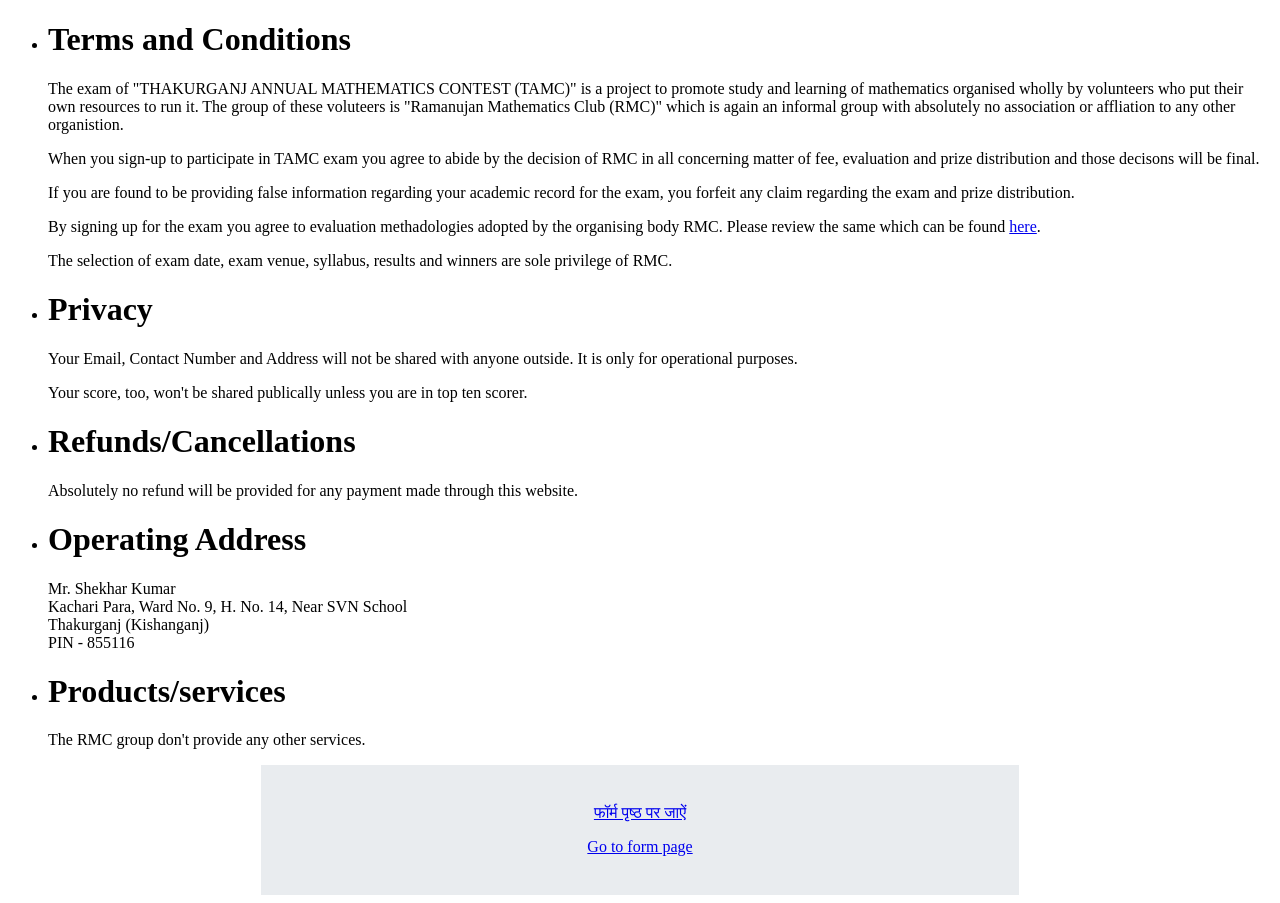
After one commit to shkr4/tamc2024-test, a Flask app: page /tc in a window 1280 px wide. The commit adds this page. Run offline with Flask 3, Linux system fonts and the light colour scheme; parts of the project's set-up code (start-up, migrations or seed data) failed here and were passed over.

Commit message:
razorpay edit

```diff
--- a/app.py
+++ b/app.py
@@ -254,17 +254,22 @@ def getData():
     totalClassNineStudent = User.query.filter(User.grade == '9').count()
     totalClassTenStudent = User.query.filter(User.grade == '10').count()
 
-    info = f'''<p>
-        Total Students: {totalStudents}
-        Class 6: {totalClassSixStudent}; {round((totalClassSixStudent*100)/totalStudents,2)}% of total students.
-        Class 7: {totalClassSevenStudent}; {round((totalClassSevenStudent*100)/totalStudents,2)}% of total students.
-        Class 8: {totalClassEightStudent}; {round((totalClassEightStudent*100)/totalStudents,2)}% of total students.
-        Class 9: {totalClassNineStudent}; {round((totalClassNineStudent*100)/totalStudents,2)}% of total students.
-        Class 10: {totalClassTenStudent}; {round((totalClassTenStudent*100)/totalStudents,2)}% of total students.
-        Expected Fee Collection: ₹{20*(totalStudents - totalClassSixStudent)},
+    info = f'''<p style="padding: 20%">
+        Total Students: {totalStudents} <br><br>
+        Class 6: {totalClassSixStudent}; {round((totalClassSixStudent*100)/totalStudents,2)}% of total students. <br>
+        Class 7: {totalClassSevenStudent}; {round((totalClassSevenStudent*100)/totalStudents,2)}% of total students. <br>
+        Class 8: {totalClassEightStudent}; {round((totalClassEightStudent*100)/totalStudents,2)}% of total students. <br>
+        Class 9: {totalClassNineStudent}; {round((totalClassNineStudent*100)/totalStudents,2)}% of total students. <br>
+        Class 10: {totalClassTenStudent}; {round((totalClassTenStudent*100)/totalStudents,2)}% of total students. <br><br>
+        Expected Fee Collection: ₹{20*(totalStudents - totalClassSixStudent)}. <br><br>
         Total Main Page Reload: {totalReload}</p>
     '''
     return info
+
+
+@app.get('/tc')
+def tc():
+    return render_template('tc.html')
 
 
 if __name__ == '__main__':
--- a/templates/home.html
+++ b/templates/home.html
@@ -302,6 +302,10 @@
                     </p>
                 </a>
 
+            <div>
+                <a href="{{url_for('tc')}}" style="font-size: 0.7em;">Terms and Conditions       •       Privacy     •       Refunds/Cancellations       •       Operating Address       •       Products/services</a>
+            </div>
+
         </div>
     </div>
     <hr class="my-4">
--- /dev/null
+++ b/templates/tc.html
@@ -0,0 +1,71 @@
+<!DOCTYPE html>
+<html lang="en">
+<head>
+    <meta charset="UTF-8">
+    <meta name="viewport" content="width=device-width, initial-scale=1.0">
+    <title>T&C</title>
+</head>
+<body>
+    <ul>
+        <li>
+            <h1>Terms and Conditions</h1>
+            <p>
+                The exam of "THAKURGANJ ANNUAL MATHEMATICS CONTEST (TAMC)" is a project to promote study and learning of mathematics organised
+                wholly by volunteers who put their own resources to run it. The group of these voluteers is "Ramanujan Mathematics Club (RMC)"
+                which is again an informal group with absolutely no association or affliation to any other organistion.</b>
+            </p>
+            <p>
+                When you sign-up to participate in TAMC exam you agree to abide by the decision of RMC in all concerning matter of fee, evaluation
+                and prize distribution and those decisons will be final.
+            </p>
+            <p>
+                If you are found to be providing false information regarding your academic record for the exam, you forfeit any claim
+                regarding the exam and prize distribution.
+            </p>
+            <p>
+                By signing up for the exam you agree to evaluation methadologies adopted by the organising body RMC. Please review the same which can be found
+                <a href="{{url_for('rules')}}">here</a>.
+            </p>
+            <p>
+                The selection of exam date, exam venue, syllabus, results and winners are sole privilege of RMC.
+            </p>
+        </li>
+        <li>
+            <h1>Privacy</h1>
+            <p>
+                Your Email, Contact Number and Address will not be shared with anyone outside. It is only for operational purposes.
+            </p>
+            <p>
+                Your score, too, won't be shared publically unless you are in top ten scorer.
+            </p>
+        </li>
+        <li>
+            <h1>Refunds/Cancellations</h1>
+            <p>
+                Absolutely no refund will be provided for any payment made through this website.
+            </p>
+        </li>
+        <li>
+            <h1>Operating Address</h1>
+            <p>
+                Mr. Shekhar Kumar <br>
+                Kachari Para, Ward No. 9, H. No. 14, Near SVN School <br>
+                Thakurganj (Kishanganj) <br>
+                PIN - 855116
+            </p>
+        </li>
+        <li>
+            <h1>Products/services</h1>
+            <p>
+                The RMC group don't provide any other services.
+            </p>
+        </li>
+    </ul>
+    <div class="container mb-5 mt-5" style="padding-right: 20%; padding-left: 20%;">
+        <div class="border border-dark" style="text-align: center; align-self: center; background-color: #e9ecef; padding: 3%;">
+                <p class="font-monospace mt-3"><a href="{{url_for('index')}}">फॉर्म पृष्ठ पर जाऐं</a></p>
+                <p class="font-monospace"><a href="{{url_for('index')}}">Go to form page</a></p>
+        </div>
+    </div>
+</body>
+</html>
--- a/templates/whatis.html
+++ b/templates/whatis.html
@@ -67,8 +67,6 @@
   <div class="border border-dark" style="text-align: center; align-self: center; background-color: #e9ecef; padding: 3%;">
           <p class="font-monospace mt-3"><a href="{{url_for('index')}}">फॉर्म पृष्ठ पर जाऐं</a></p>
           <p class="font-monospace"><a href="{{url_for('index')}}">Go to form page</a></p>
-
-
   </div>
 </div>
 
```
